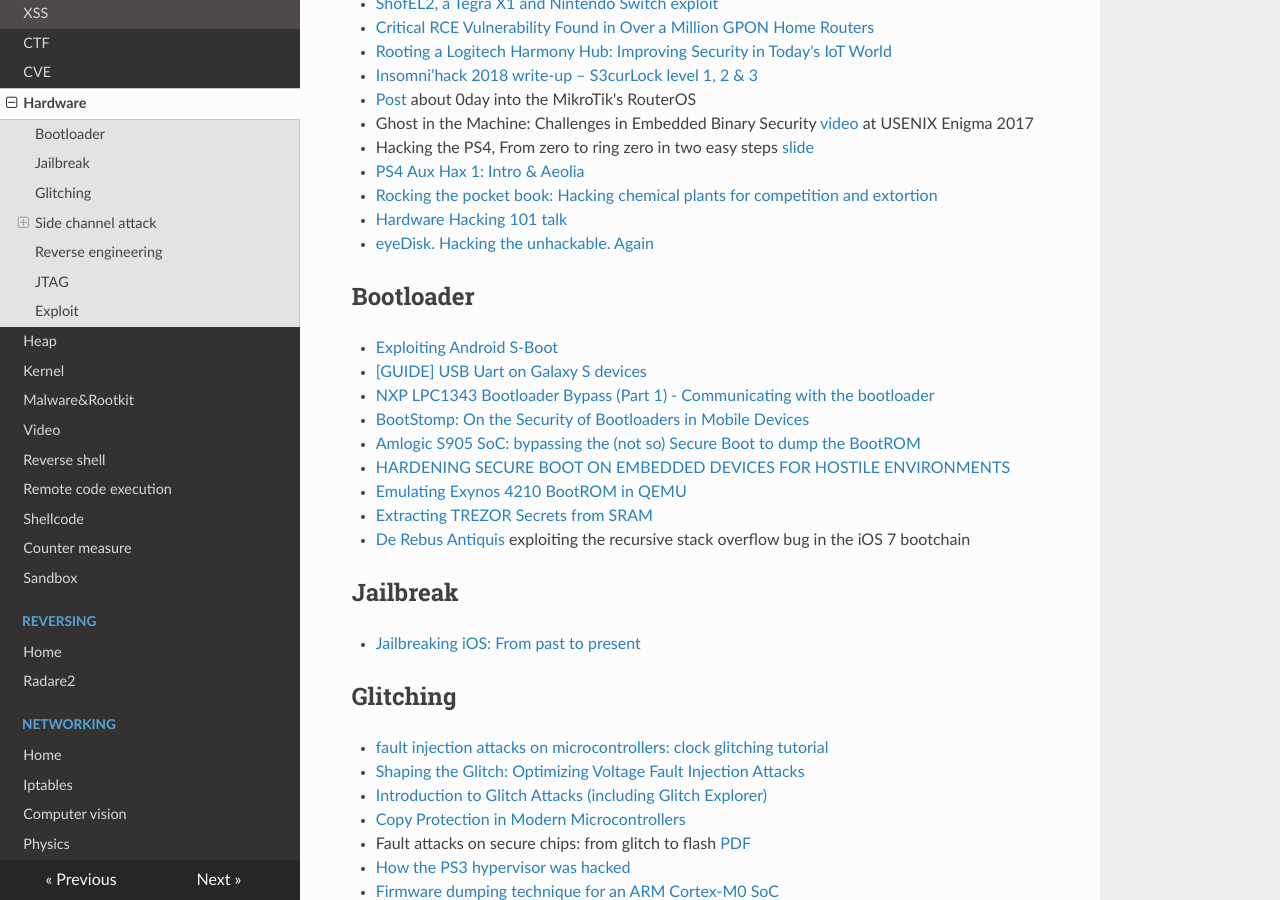
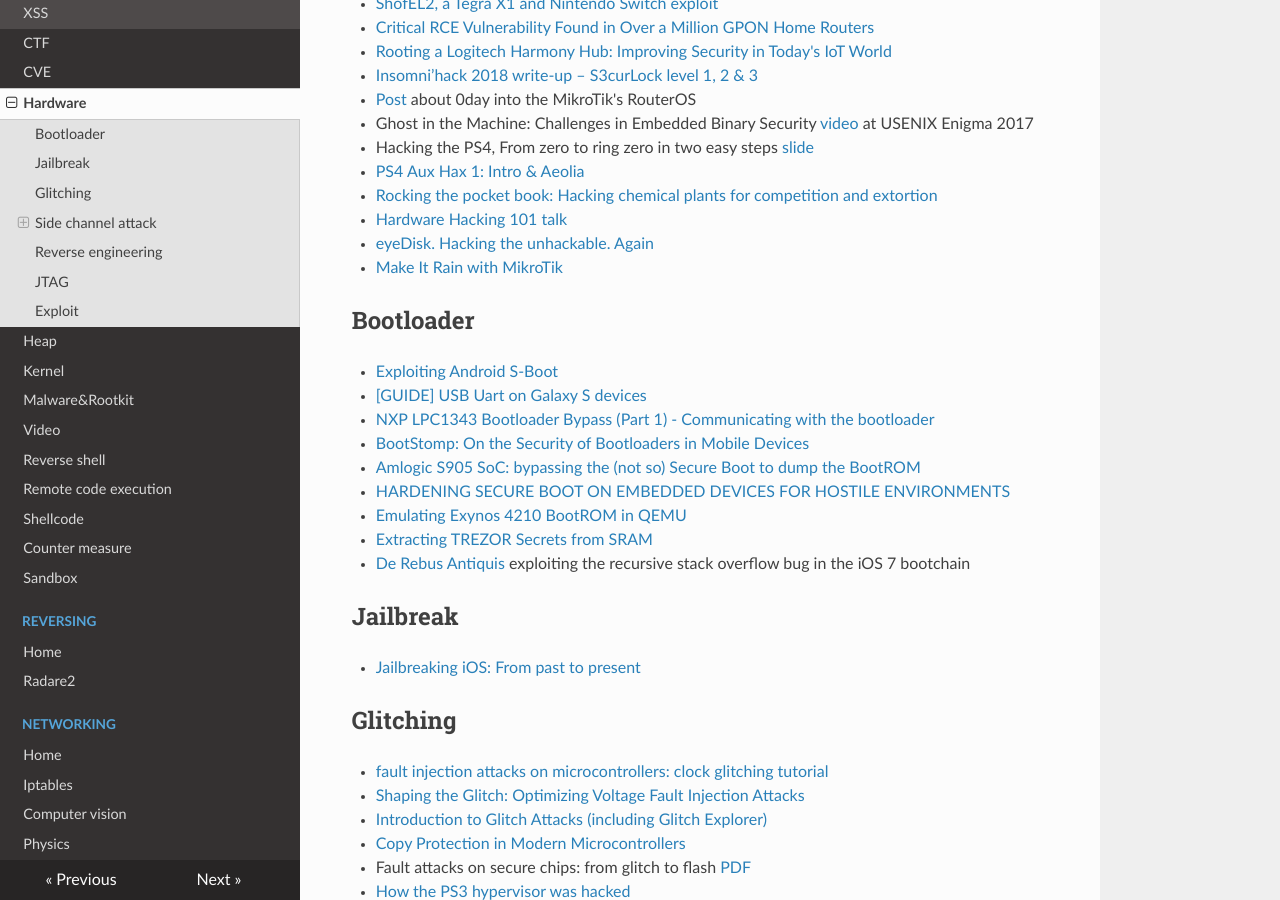
Before and after one commit to gipi/low-level, an MkDocs documentation site: the page built from docs/security/hardware.md, in a window 1280 px wide and 900 px high, scrolled down 696 px. Built offline with MkDocs 1.6.1, drawn with Linux system fonts in a browser that asks for light colours; nearby versions of some CDN libraries; old or Windows-style settings are respelled for this version of MkDocs.

Commit message:
Update hardware.md

```diff
--- a/docs/security/hardware.md
+++ b/docs/security/hardware.md
@@ -32,6 +32,7 @@
  - [Rocking the pocket book: Hacking chemical plants for competition and extortion](https://www.blackhat.com/docs/us-15/materials/us-15-Krotofil-Rocking-The-Pocket-Book-Hacking-Chemical-Plant-For-Competition-And-Extortion-wp.pdf)
  - [Hardware Hacking 101 talk](https://github.com/rdomanski/hardware_hacking/tree/master/my_talks/Hardware_Hacking_101)
  - [eyeDisk. Hacking the unhackable. Again](https://www.pentestpartners.com/security-blog/eyedisk-hacking-the-unhackable-again/)
+ - [Make It Rain with MikroTik](https://medium.com/tenable-techblog/make-it-rain-with-mikrotik-c90705459bc6)
 
 ## Bootloader
 
```
